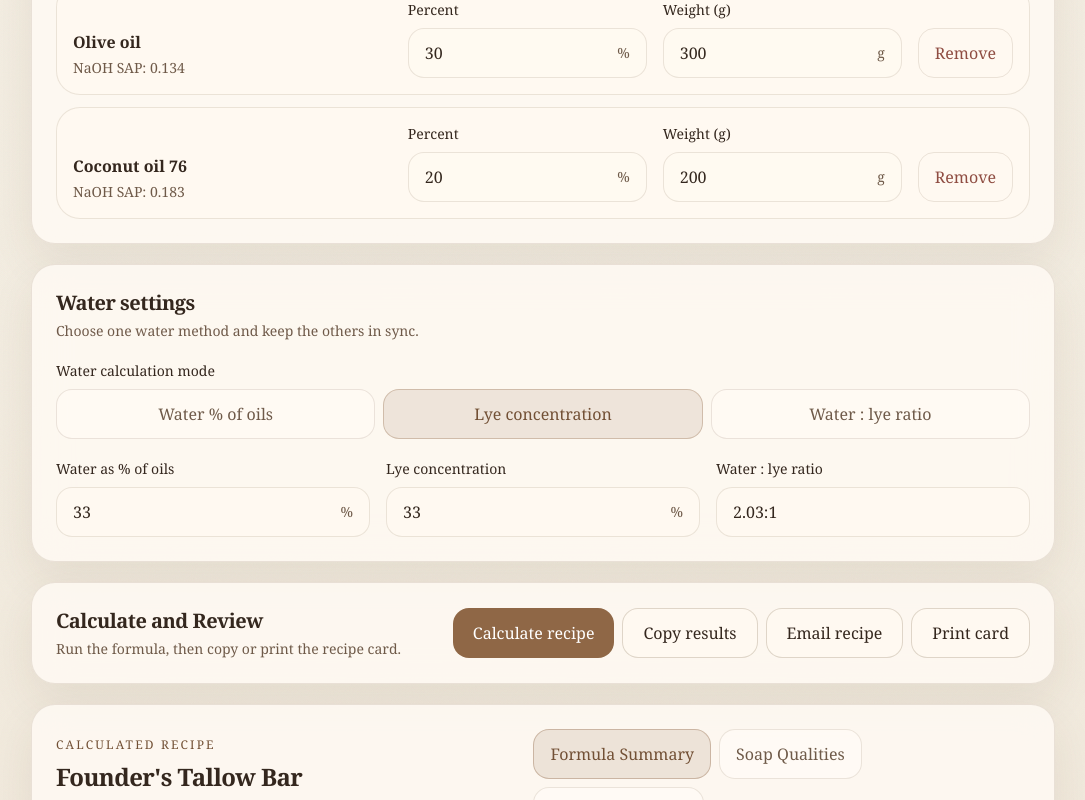
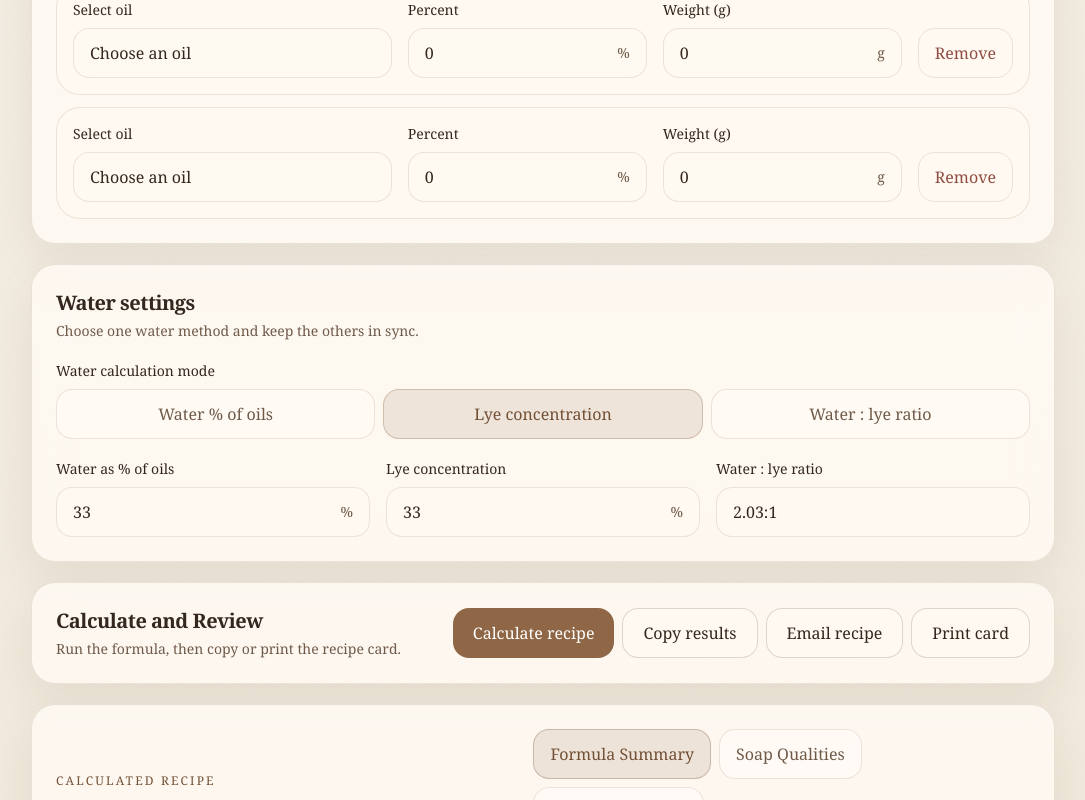
Before and after one commit to southjerseysourdough-sys/tbts-calc, a Next.js app: page / in a window 1280 px wide. Shown: the part 1240-2040 px from the top of the page, without its empty margins (97-1182 px from the left). Built offline with nearby package versions, Linux system fonts and the light colour scheme.

Commit message:
Replace project with Codex06

```diff
--- a/components/soap-calculator.tsx
+++ b/components/soap-calculator.tsx
@@ -501,48 +501,72 @@ export function SoapCalculator() {
     }));
   };
 
-  const handleOilPercentChange = (oilId: string, value: string) => {
-    updateOilDraft(oilId, "percent", value);
+  const handleOilPercentChangeAt = (index: number, value: string) => {
+    const oilId = draftRecipe.oils[index]?.id ?? "";
+    updateOilDraft(oilId || `blank-${index}`, "percent", value);
     const parsed = parseLooseNumber(value);
     if (parsed === null) {
       return;
     }
     updateDraft((current) => ({
       ...current,
-      oils: current.oils.map((oil) =>
-        oil.id === oilId ? { ...oil, percent: Math.max(parsed, 0) } : oil,
+      oils: current.oils.map((oil, oilIndex) =>
+        oilIndex === index ? { ...oil, percent: Math.max(parsed, 0) } : oil,
       ),
     }));
   };
 
-  const handleOilWeightChange = (oilId: string, value: string) => {
-    updateOilDraft(oilId, "weight", value);
+  const handleOilWeightChangeAt = (index: number, value: string) => {
+    const oilId = draftRecipe.oils[index]?.id ?? "";
+    updateOilDraft(oilId || `blank-${index}`, "weight", value);
     const parsed = parseLooseNumber(value);
     if (parsed === null) {
       return;
     }
     updateDraft((current) => {
       const weightInGrams = current.unit === "g" ? parsed : parsed * OUNCES_TO_GRAMS;
-      const percent =
-        current.totalOilWeight > 0 ? (weightInGrams / current.totalOilWeight) * 100 : 0;
-
+      const percent = current.totalOilWeight > 0 ? (weightInGrams / current.totalOilWeight) * 100 : 0;
       return {
         ...current,
-        oils: current.oils.map((oil) =>
-          oil.id === oilId ? { ...oil, percent: Math.max(percent, 0) } : oil,
+        oils: current.oils.map((oil, oilIndex) =>
+          oilIndex === index ? { ...oil, percent: Math.max(percent, 0) } : oil,
         ),
       };
     });
   };
 
-  const normalizeOilBlur = (oilId: string) => {
-    const oil = draftRecipe.oils.find((item) => item.id === oilId);
+  const handleOilSelectionChange = (index: number, currentOilId: string, nextOilId: string) => {
+    if (!nextOilId) {
+      return;
+    }
+
+    updateDraft((current) => ({
+      ...current,
+      oils: current.oils.map((oil, oilIndex) =>
+        oilIndex === index ? { ...oil, id: nextOilId } : oil,
+      ),
+    }));
+
+    setOilDrafts((current) => {
+      const next = { ...current };
+      const sourceKey = currentOilId || `blank-${index}`;
+      next[nextOilId] = next[sourceKey] ?? { percent: "", weight: "" };
+      if (sourceKey !== nextOilId) {
+        delete next[sourceKey];
+      }
+      return next;
+    });
+  };
+
+  const normalizeOilBlurAt = (index: number) => {
+    const oil = draftRecipe.oils[index];
     if (!oil) {
       return;
     }
+    const key = oil.id || `blank-${index}`;
     setOilDrafts((current) => ({
       ...current,
-      [oilId]: {
+      [key]: {
         percent: trimTrailingZeros(formatPercent(oil.percent)),
         weight: trimTrailingZeros(
           formatWeight(draftRecipe.totalOilWeight * (oil.percent / 100), draftRecipe.unit),
@@ -615,24 +639,25 @@ export function SoapCalculator() {
   };
 
   const addOil = () => {
-    if (!newOilId || draftRecipe.oils.some((oil) => oil.id === newOilId)) {
-      return;
-    }
     setDraftRecipe((current) => ({
       ...current,
-      oils: [...current.oils, { id: newOilId, percent: 0 }],
+      oils: [...current.oils, { id: newOilId || "", percent: 0 }],
     }));
-    setOilDrafts((current) => ({ ...current, [newOilId]: { percent: "", weight: "" } }));
+    if (newOilId) {
+      setOilDrafts((current) => ({ ...current, [newOilId]: { percent: "", weight: "" } }));
+    }
   };
 
-  const removeOil = (oilId: string) => {
+  const removeOilAt = (index: number) => {
+    const oilId = draftRecipe.oils[index]?.id ?? "";
     setDraftRecipe((current) => ({
       ...current,
-      oils: current.oils.filter((oil) => oil.id !== oilId),
+      oils: current.oils.filter((_, oilIndex) => oilIndex !== index),
     }));
     setOilDrafts((current) => {
       const next = { ...current };
       delete next[oilId];
+      delete next[`blank-${index}`];
       return next;
     });
   };
@@ -877,25 +902,51 @@ export function SoapCalculator() {
             </div>
 
             <div className="table-grid">
-              {draftRecipe.oils.map((oil) => {
+              {draftRecipe.oils.map((oil, index) => {
                 const definition = OIL_MAP.get(oil.id);
-                if (!definition) return null;
-                const draft = oilDrafts[oil.id] ?? { percent: "", weight: "" };
+                const draftKey = oil.id || `blank-${index}`;
+                const draft = oilDrafts[oil.id] ?? oilDrafts[draftKey] ?? { percent: "", weight: "" };
+                const selectableOils = OIL_DATA.filter(
+                  (option) =>
+                    option.id === oil.id ||
+                    !draftRecipe.oils.some((entry) => entry.id === option.id && entry.id !== oil.id),
+                );
 
                 return (
-                  <div key={oil.id} className="rounded-3xl border border-[var(--border)] bg-[var(--surface-strong)] p-4">
+                  <div key={`${oil.id || "blank"}-${index}`} className="rounded-3xl border border-[var(--border)] bg-[var(--surface-strong)] p-4">
                     <div className="grid gap-4 md:grid-cols-[minmax(0,1.2fr)_minmax(0,0.9fr)_minmax(0,0.9fr)_auto] md:items-end">
                       <div>
-                        <p className="text-base font-semibold text-[var(--text)]">{definition.name}</p>
-                        <p className="mt-1 text-sm text-[var(--text-soft)]">NaOH SAP: {definition.sapNaoh}</p>
+                        {definition ? (
+                          <>
+                            <p className="text-base font-semibold text-[var(--text)]">{definition.name}</p>
+                            <p className="mt-1 text-sm text-[var(--text-soft)]">NaOH SAP: {definition.sapNaoh}</p>
+                          </>
+                        ) : (
+                          <>
+                            <p className="mb-2 text-sm font-medium text-[var(--text)]">Select oil</p>
+                            <Select
+                              value={oil.id}
+                              onChange={(event) =>
+                                handleOilSelectionChange(index, oil.id, event.target.value)
+                              }
+                            >
+                              <option value="">Choose an oil</option>
+                              {selectableOils.map((option) => (
+                                <option key={option.id} value={option.id}>
+                                  {option.name}
+                                </option>
+                              ))}
+                            </Select>
+                          </>
+                        )}
                       </div>
                       <Field label="Percent">
-                        <TextInput inputMode="decimal" value={draft.percent} onChange={(event) => handleOilPercentChange(oil.id, event.target.value)} onBlur={() => normalizeOilBlur(oil.id)} suffix="%" />
+                        <TextInput inputMode="decimal" value={draft.percent} onChange={(event) => handleOilPercentChangeAt(index, event.target.value)} onBlur={() => normalizeOilBlurAt(index)} suffix="%" />
                       </Field>
                       <Field label={`Weight (${draftRecipe.unit})`}>
-                        <TextInput inputMode="decimal" value={draft.weight} onChange={(event) => handleOilWeightChange(oil.id, event.target.value)} onBlur={() => normalizeOilBlur(oil.id)} suffix={draftRecipe.unit} />
+                        <TextInput inputMode="decimal" value={draft.weight} onChange={(event) => handleOilWeightChangeAt(index, event.target.value)} onBlur={() => normalizeOilBlurAt(index)} suffix={draftRecipe.unit} />
                       </Field>
-                      <button type="button" onClick={() => removeOil(oil.id)} className="rounded-2xl border border-[var(--border)] px-4 py-3 text-sm font-medium text-[var(--danger)]">
+                      <button type="button" onClick={() => removeOilAt(index)} className="rounded-2xl border border-[var(--border)] px-4 py-3 text-sm font-medium text-[var(--danger)]">
                         Remove
                       </button>
                     </div>
--- a/lib/defaults.ts
+++ b/lib/defaults.ts
@@ -1,11 +1,11 @@
 import { RecipeState } from "@/lib/types";
 
 export const DEFAULT_RECIPE: RecipeState = {
-  recipeName: "Founder's Tallow Bar",
-  totalOilWeight: 1000,
+  recipeName: "",
+  totalOilWeight: 0,
   fragranceWeight: 0,
   unit: "g",
-  superfat: 5,
+  superfat: 0,
   water: {
     mode: "lyeConcentration",
     percentOfOils: 33,
@@ -13,9 +13,9 @@ export const DEFAULT_RECIPE: RecipeState = {
     waterLyeRatio: 2.03,
   },
   oils: [
-    { id: "beef-tallow", percent: 50 },
-    { id: "olive-oil", percent: 30 },
-    { id: "coconut-oil-76", percent: 20 },
+    { id: "", percent: 0 },
+    { id: "", percent: 0 },
+    { id: "", percent: 0 },
   ],
 };
 
@@ -31,7 +31,11 @@ export const EMPTY_RECIPE: RecipeState = {
     lyeConcentration: 0.33,
     waterLyeRatio: 2.03,
   },
-  oils: [],
+  oils: [
+    { id: "", percent: 0 },
+    { id: "", percent: 0 },
+    { id: "", percent: 0 },
+  ],
 };
 
 export const SAMPLE_RECIPE: RecipeState = {
```
